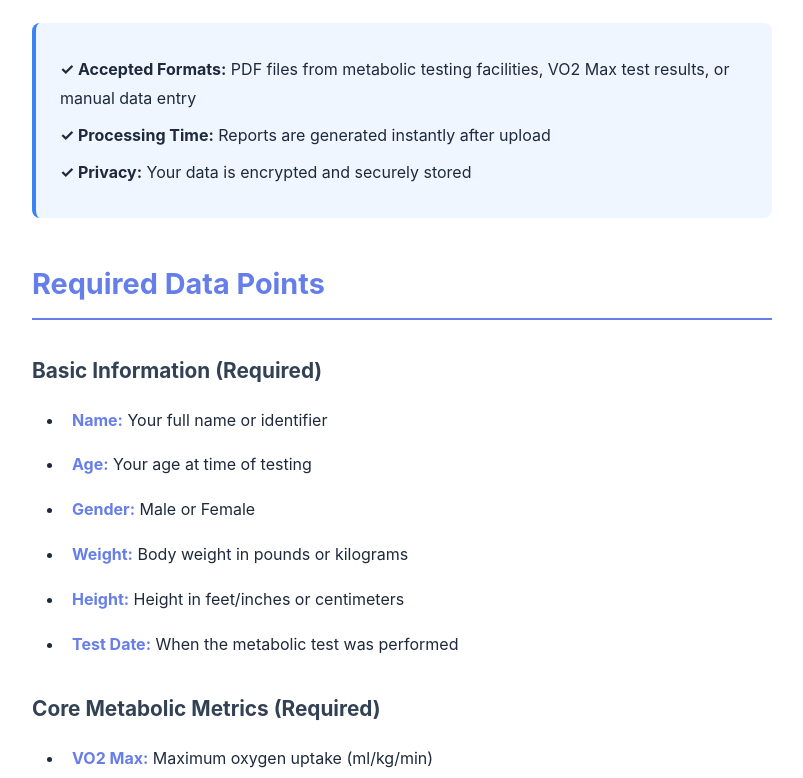
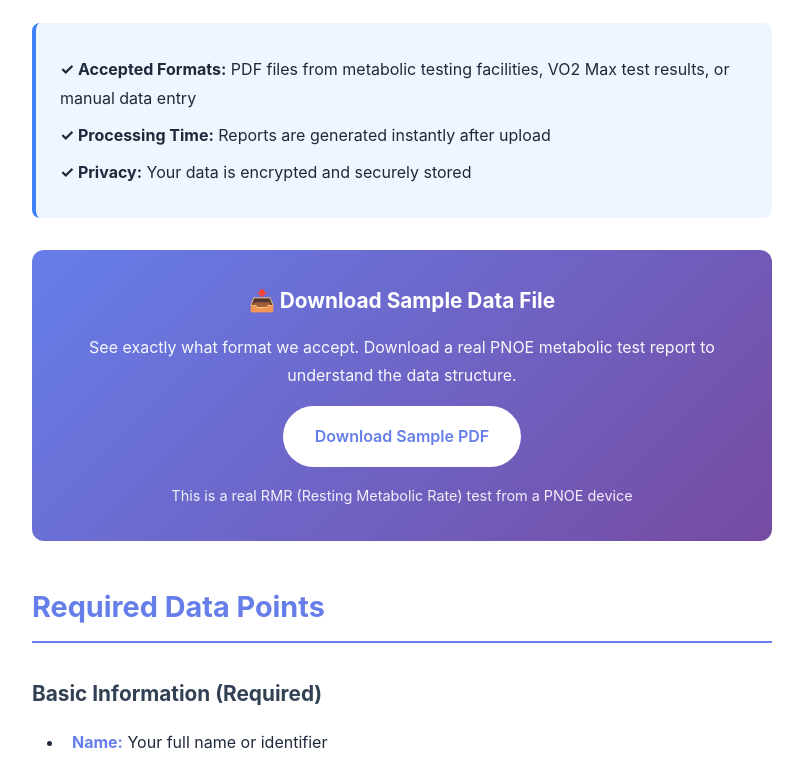
Before and after one commit to mgentry11/metabomaxpro1, a Flask app: page /data-guide in a window 1280 px wide. Shown: the part 437-1215 px from the top of the page, without its empty margins (238-1041 px from the left). Run offline with Flask 3, Linux system fonts and the light colour scheme.

Commit message:
Add downloadable sample metabolic test data
- Copy real PNOE RMR test PDF to static/samples/ directory
- Add prominent download button on data guide page
- Add download link on landing page hero section
- Sample shows exact format users need to upload (VO2, VCO2, HR, RER)
- Helps users understand what data is required before purchasing

This reduces friction and uncertainty in the conversion funnel

🤖 Generated with [Claude Code](https://claude.com/claude-code)

Co-Authored-By: Claude <noreply@anthropic.com>

```diff
--- a/templates/data_guide.html
+++ b/templates/data_guide.html
@@ -189,6 +189,13 @@
                 <p><strong>✓ Privacy:</strong> Your data is encrypted and securely stored</p>
             </div>
 
+            <div class="cta-box" style="margin-top: 2rem;">
+                <h3 style="color: white; margin-top: 0;">📥 Download Sample Data File</h3>
+                <p style="color: white; opacity: 0.95;">See exactly what format we accept. Download a real PNOE metabolic test report to understand the data structure.</p>
+                <a href="/static/samples/Sample_Metabolic_Test_Data.pdf" download class="btn" style="margin-top: 1rem; background: white; color: #667eea;">Download Sample PDF</a>
+                <p style="margin-top: 1rem; font-size: 0.9rem; opacity: 0.9; color: white;">This is a real RMR (Resting Metabolic Rate) test from a PNOE device</p>
+            </div>
+
             <h2>Required Data Points</h2>
 
             <h3>Basic Information (Required)</h3>
--- a/templates/landing.html
+++ b/templates/landing.html
@@ -316,6 +316,7 @@
             <div class="cta-buttons">
                 <a href="{{ url_for('register') }}" class="btn btn-primary">Start Your Report Now</a>
                 <a href="/sample-report" class="btn btn-secondary">View Sample Report</a>
+                <a href="/static/samples/Sample_Metabolic_Test_Data.pdf" download class="btn btn-secondary">Download Sample Data</a>
                 <a href="{{ url_for('pricing') }}" class="btn btn-secondary">See Pricing</a>
             </div>
         </div>
```
Also changed, not shown: 1 other file.
